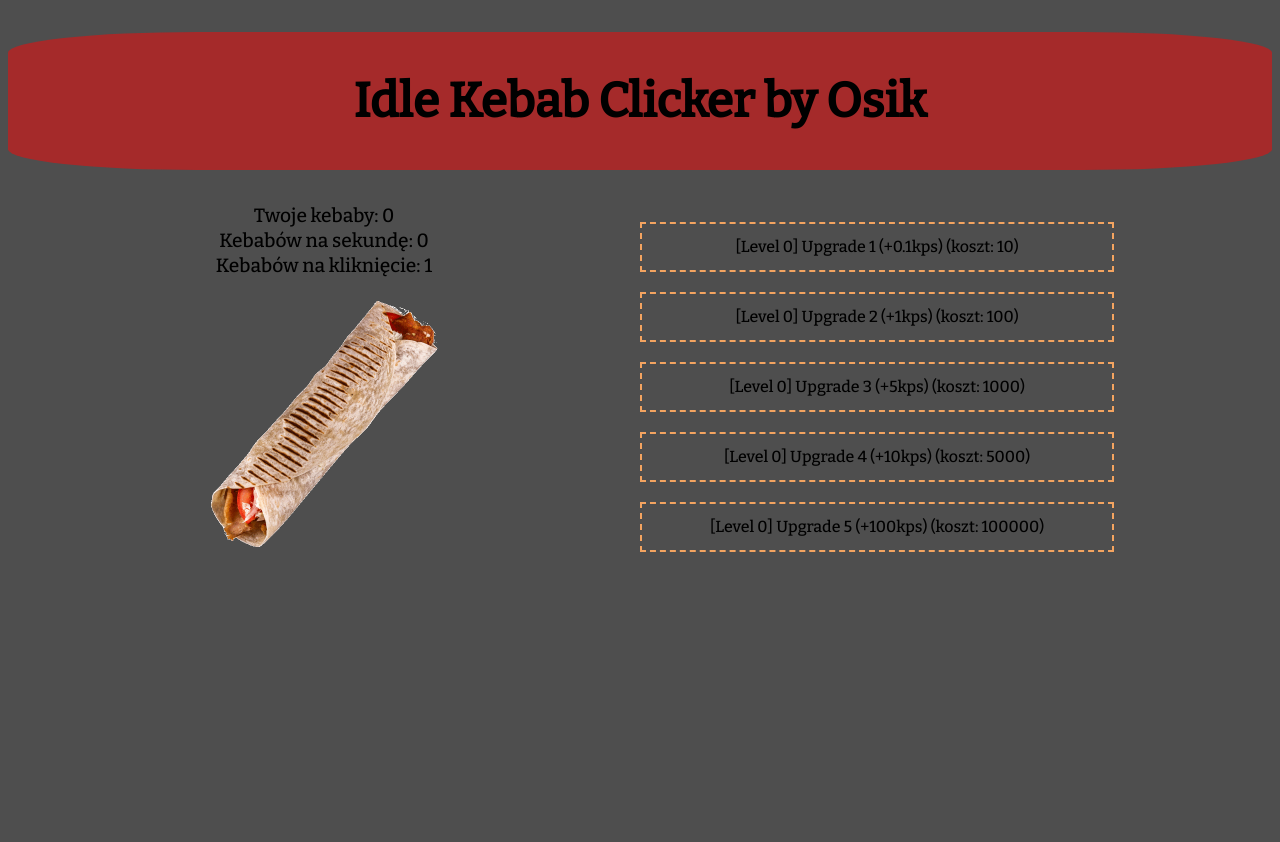
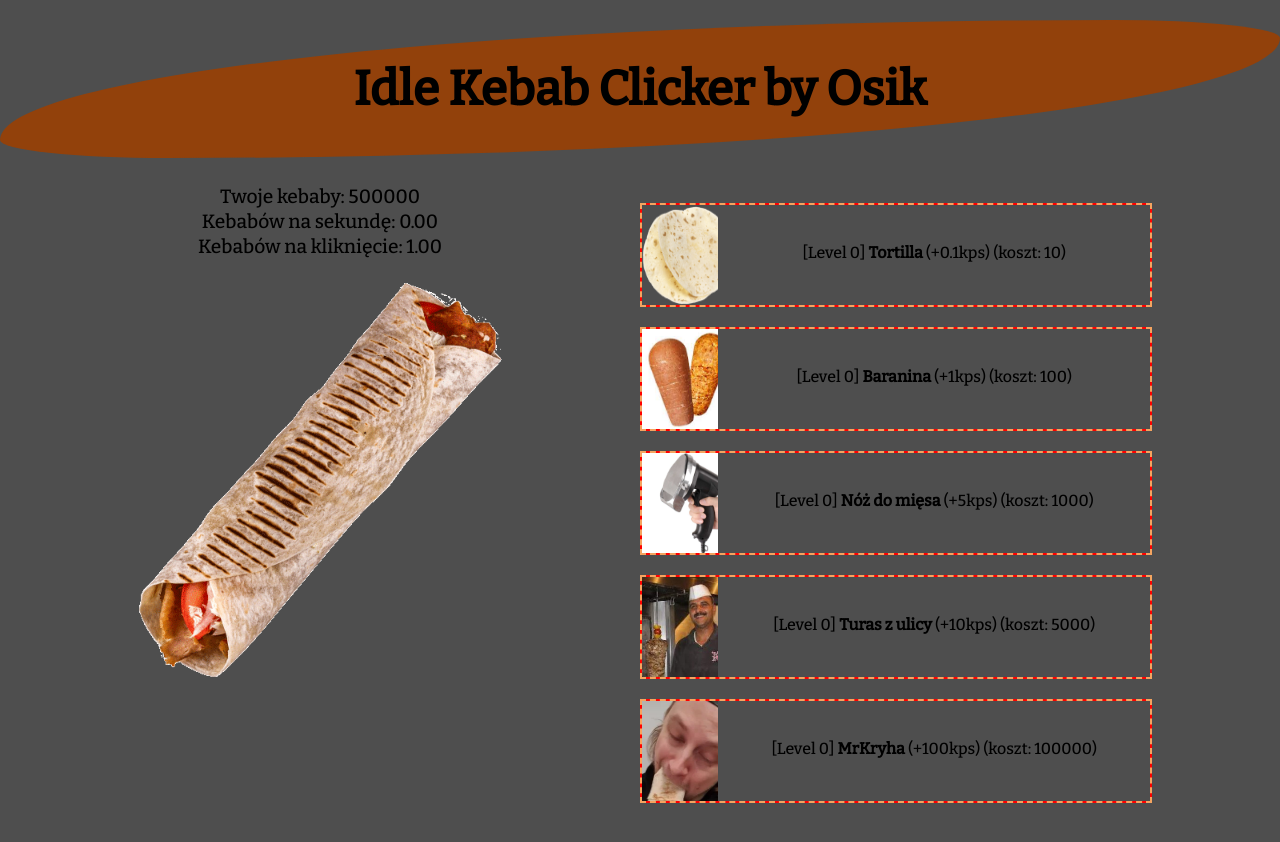
Before and after one commit to osik2000/my-npm-package, a website built with Parcel: page src/index.html in a window 1280 px wide. Before the commit the page ends 800 px from the top, so only its background shows below. Built offline with nearby package versions, Linux system fonts and the light colour scheme.

Commit message:
Idle Kebab Clicker
ukonczony etap zadania

```diff
--- a/package.json
+++ b/package.json
@@ -4,7 +4,8 @@
   "description": "Moja pierwsza paczka npm.",
   "main": "main.js",
   "scripts": {
-    "start": "parcel src/index.html --open"
+    "start": "parcel src/index.html --open",
+    "build": "parcel build src/index.html"
   },
   "keywords": [
     "npm"
--- a/src/index.html
+++ b/src/index.html
@@ -26,29 +26,55 @@
 
     <div id="upgradeSection">
         <div class="upgrade" id="upgrade1">
+            <section class="photoSection">
+                <img src="../img/u1.png" class="upgradePhoto" alt="ulepszenie1">
+            </section>
+            <section class="infoSection">
                 <label class="upgradeLevel">[Level 0]</label>
-            <label class="upgradeId"> Upgrade 1 (+0.1kps)</label>
+                <label class="upgradeId"> <b>Tortilla</b> (+0.1kps)</label>
                 <label class="upgradeCost"> (koszt: 10)</label>
+            </section>
+
         </div>
         <div class="upgrade" id="upgrade2">
+            <section class="photoSection">
+                <img src="../img/u2.jpg" class="upgradePhoto" alt="ulepszenie2">
+            </section>
+            <section class="infoSection">
                 <label class="upgradeLevel">[Level 0]</label>
-            <label class="upgradeId"> Upgrade 2 (+1kps)</label>
+                <label class="upgradeId"> <b>Baranina</b> (+1kps)</label>
                 <label class="upgradeCost"> (koszt: 100)</label>
+            </section>
         </div>
         <div class="upgrade" id="upgrade3">
+            <section class="photoSection">
+                <img src="../img/u3.jpg" class="upgradePhoto" alt="ulepszenie3">
+            </section>
+            <section class="infoSection">
                 <label class="upgradeLevel">[Level 0]</label>
-            <label class="upgradeId"> Upgrade 3 (+5kps)</label>
+                <label class="upgradeId"> <b>Nóż do mięsa</b> (+5kps)</label>
                 <label class="upgradeCost"> (koszt: 1000)</label>
+            </section>
         </div>
         <div class="upgrade" id="upgrade4">
+            <section class="photoSection">
+                <img src="../img/u4.jpg" class="upgradePhoto" alt="ulepszenie4">
+            </section>
+            <section class="infoSection">
                 <label class="upgradeLevel">[Level 0]</label>
-            <label class="upgradeId"> Upgrade 4 (+10kps)</label>
+                <label class="upgradeId"> <b>Turas z ulicy</b> (+10kps)</label>
                 <label class="upgradeCost"> (koszt: 5000)</label>
+            </section>
         </div>
         <div class="upgrade" id="upgrade5">
+            <section class="photoSection">
+                <img src="../img/u5.jpg" class="upgradePhoto" alt="ulepszenie5">
+            </section>
+            <section class="infoSection">
                 <label class="upgradeLevel">[Level 0]</label>
-            <label class="upgradeId"> Upgrade 5 (+100kps)</label>
+                <label class="upgradeId"> <b>MrKryha</b> (+100kps)</label>
                 <label class="upgradeCost"> (koszt: 100000)</label>
+            </section>
         </div>
 
 
--- a/src/main.js
+++ b/src/main.js
@@ -1,6 +1,6 @@
 console.log("Hello World!")
 
-let kebabs = 0;
+let kebabs = 500000;
 let kps = 0;
 let kpc = 1;
 
@@ -14,6 +14,12 @@ let u2Level = 0;
 let u3Level = 0;
 let u4Level = 0;
 let u5Level = 0;
+let u1Base = 0.1;
+let u2Base = 1;
+let u3Base = 5;
+let u4Base = 10;
+let u5Base = 100;
+
 
 
 
@@ -44,15 +50,16 @@ clickableKebab.addEventListener('click', function (e){
     click();
 });
 
+
 function update(){
-    kebabsLabel.innerText = 'Twoje kebaby: ' + kebabs;
-    kpsLabel.innerText = 'Kebabów na sekundę: ' + kps;
-    kpcLabel.innerText = 'Kebabów na kliknięcie: ' + kpc;
+    kebabsLabel.innerText = ((kebabs*100)%100 !== 0)? 'Twoje kebaby: ' + kebabs.toFixed(2) : 'Twoje kebaby: ' + kebabs;
+    kpsLabel.innerText = 'Kebabów na sekundę: ' + kps.toFixed(2);
+    kpcLabel.innerText = 'Kebabów na kliknięcie: ' + kpc.toFixed(2);
 }
-update();
 
 function click(){
     add(kpc);
+    checkPrices();
     update();
 }
 
@@ -65,22 +72,134 @@ function pay(i){
 }
 
 function upgrade(i){
-        if(i==1){
-            console.log("ulepszam upgrade 1, level:" + upgrade1Level.innerText);
+        if(i===1){
             if(kebabs >= u1Cost){
-
                 pay(u1Cost);
                 u1Level++;
-                u1Cost = u1Cost + (u1Cost * 30.0/100.0).toFixed(0);
-                kps += 0.1.toFixed(2);
+                u1Cost = (u1Cost * 1.3).toFixed(0);
+                recalculateKPS();
                 upgrade1Cost.innerText = '(koszt: ' + u1Cost + ')';
-                upgrade1Level.innerText = '[Level ' + u1Level + ']';
+                upgrade1Level.innerText = '[Level ' + u1Level + ' - ' + (u1Level * u1Base).toFixed(1) + 'kps]';
             }
         }
+        else if(i===2){
+            if(kebabs >= u2Cost){
+                pay(u2Cost);
+                u2Level++;
+                u2Cost = (u2Cost * 1.3).toFixed(0);
+                upgrade2Cost.innerText = '(koszt: ' + u2Cost + ')';
+                upgrade2Level.innerText = '[Level ' + u2Level + ' - ' + (u2Level * u2Base).toFixed(0) + 'kps]';
+            }
+        }
+        else if(i===3){
+            if(kebabs >= u3Cost){
+                pay(u3Cost);
+                u3Level++;
+                u1Cost = (u3Cost * 1.3).toFixed(0);
+                upgrade3Cost.innerText = '(koszt: ' + u3Cost + ')';
+                upgrade3Level.innerText = '[Level ' + u3Level + ' - ' + (u3Level * u3Base).toFixed(0) + 'kps]';
+            }
+        }
+        else if(i===4){
+            if(kebabs >= u4Cost){
+                pay(u4Cost);
+                u4Level++;
+                u4Cost = (u4Cost * 1.3).toFixed(0);
+                upgrade4Cost.innerText = '(koszt: ' + u4Cost + ')';
+                upgrade4Level.innerText = '[Level ' + u4Level + ' - ' + (u4Level * u4Base).toFixed(0) + 'kps]';
+            }
+        }
+        else if(i===5){
+            if(kebabs >= u5Cost){
+                pay(u5Cost);
+                u5Level++;
+                u5Cost = (u5Cost * 1.3).toFixed(0);
+                upgrade5Cost.innerText = '(koszt: ' + u5Cost + ')';
+                upgrade5Level.innerText = '[Level ' + u5Level + ' - ' + (u5Level * u5Base).toFixed(0) + 'kps]';
+            }
+        }
+    recalculateKPS();
+    recalculateKPC();
+    checkPrices();
     update();
 }
 
-upgrade1Div.addEventListener('click', function(e){
-    console.log("Upgrade 1");
+upgrade1Div.addEventListener('click', function(){
     upgrade(1);
-})
+});
+upgrade2Div.addEventListener('click', function(){
+    upgrade(2);
+});
+upgrade3Div.addEventListener('click', function(){
+    upgrade(3);
+});
+upgrade4Div.addEventListener('click', function(){
+    upgrade(4);
+});
+upgrade5Div.addEventListener('click', function(){
+    upgrade(5);
+});
+
+function recalculateKPS(){
+    kps = u1Level * u1Base + u2Level * u2Base + u3Level * u3Base + u4Level * u4Base + u5Level * u5Base;
+}
+
+function recalculateKPC(){
+    if(u1Level * u1Base !== 0 && kps !== 0)
+        kpc = 1 + +(u1Level * u1Base) + +(0.1 * kps).toFixed(2);
+    else
+        kpc = 1;
+}
+
+function recalculateKebabs(){
+    kebabs += kps;
+}
+
+function checkPrices(){
+    if(kebabs >= u1Cost){
+        upgrade1Div.style.background = 'red';
+        upgrade1Div.style.cursor = 'pointer';
+    } else {
+        upgrade1Div.style.background = 'black';
+        upgrade1Div.style.cursor = 'unset';
+    }
+    if(kebabs >= u2Cost){
+        upgrade2Div.style.background = 'red';
+        upgrade2Div.style.cursor = 'pointer';
+    } else {
+        upgrade2Div.style.background = 'black';
+        upgrade2Div.style.cursor = 'unset';
+    }
+    if(kebabs >= u3Cost){
+        upgrade3Div.style.background = 'red';
+        upgrade3Div.style.cursor = 'pointer';
+    } else {
+        upgrade3Div.style.background = 'black';
+        upgrade3Div.style.cursor = 'unset';
+    }
+    if(kebabs >= u4Cost){
+        upgrade4Div.style.background = 'red';
+        upgrade4Div.style.cursor = 'pointer';
+    } else {
+        upgrade4Div.style.background = 'black';
+        upgrade4Div.style.cursor = 'unset';
+    }
+    if(kebabs >= u5Cost){
+        upgrade5Div.style.background = 'red';
+        upgrade5Div.style.cursor = 'pointer';
+    } else {
+        upgrade5Div.style.background = 'black';
+        upgrade5Div.style.cursor = 'unset';
+    }
+
+}
+
+setInterval(() => {
+    recalculateKPS();
+    recalculateKPC();
+    recalculateKebabs();
+    checkPrices();
+    update();
+}, 1000);
+
+update();
--- a/src/styles.css
+++ b/src/styles.css
@@ -3,16 +3,19 @@
     box-sizing: border-box;
     font-family: 'Bitter', serif;
     background-color: #4e4e4e;
+    margin: 0;
 }
 
 h1{
+    margin-top: 20px;
+    margin-bottom: 25px;
     width: 100%;
    text-align: center;
     font-size: xxx-large;
     padding-bottom: 40px;
     padding-top: 40px;
-    border-radius: 15%;
-    background-color: brown;
+    border-radius: 100% 15%;
+    background-color: #92410b;
 }
 
 #content{
@@ -38,18 +41,23 @@ h1{
 }
 
 .upgrade{
+    user-select: none;
     text-align: center;
     vertical-align: center;
-    line-height: 46px;
-    display: block;
-    width: 75%;
-    height: 50px;
+    line-height: 96px;
+    display: flex;
+    flex-direction: row;
+
+    width: 80%;
+    min-height: 50px;
+    max-height: 104px;
     margin-bottom: 20px;
     margin-top: 20px;
     border: sandybrown;
     border-style: dashed;
     border-width: 2px;
-
+    user-drag: none;
+    -webkit-user-drag: none;
 }
 
 .info{
@@ -59,10 +67,37 @@ h1{
     margin: 2px;
 }
 
+.upgradePhoto{
+    height: 100px;
+    width: 100px;
+    padding-right: 5px;
+    border: sandybrown;
+    border-style: dashed;
+    border-width: 0 2px 0 0;
+    user-drag: none;
+    -webkit-user-drag: none;
+}
+
+
+
+.infoSection{
+    width: 85%;
+    padding: 0;
+    margin: 0;
+}
+
+.photoSection{
+    width: 15%;
+    aspect-ratio: 1;
+
+}
+
 #clickableKebab{
-    width: 250px;
-    height: 250px;
+    cursor:pointer;
+    width: 400px;
+    height: 400px;
     margin: 20px;
     user-drag: none;
     -webkit-user-drag: none;
+    user-select: none;
 }
```
Also changed, not shown: img/u1.png (added), img/u2.jpg (added), img/u3.jpg (added), img/u4.jpg (added), img/u5.jpg (added), 1 other file. Lines whose indentation alone changed are shown as unchanged.
